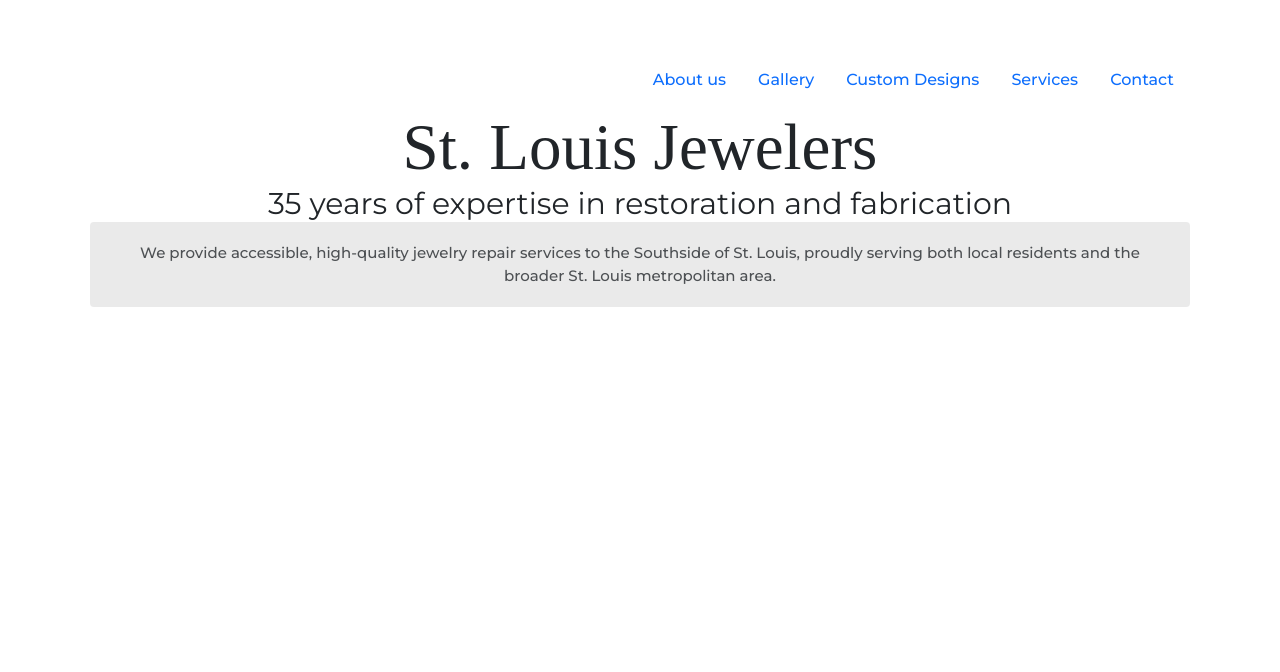
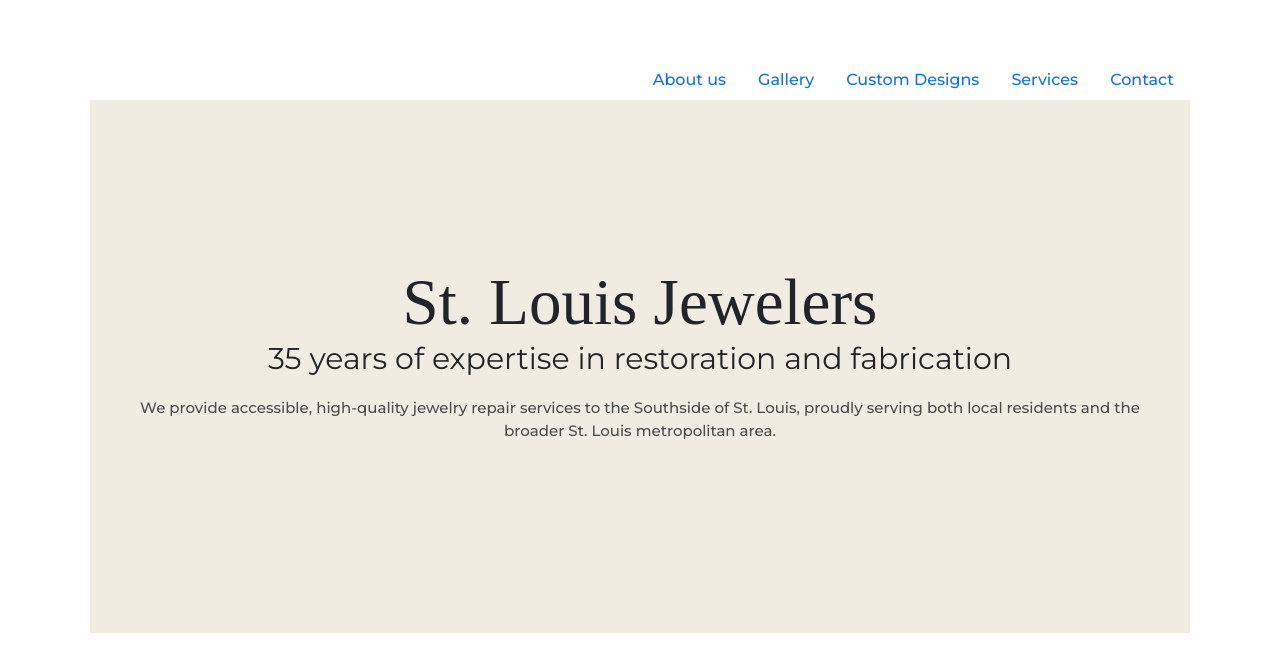
Before and after one commit to dtobias05/STL-Jewelers, a plain HTML site: page index.html in a window 1280 px wide. Drawn offline with nearby package versions, Linux system fonts and the light colour scheme; a web font is replaced by a local one.

Commit message:
Add hero

```diff
--- a/index.html
+++ b/index.html
@@ -50,6 +50,7 @@
         <a class="nav-link" href="contact-us.html">Contact</a>
       </li>
     </ul>
+    <div class="hero">
       <h1 class="mt-2">St. Louis Jewelers</h1>
       <h2>35 years of expertise in restoration and fabrication</h2>
       <p>
@@ -57,5 +58,6 @@
         Southside of St. Louis, proudly serving both local residents and the
         broader St. Louis metropolitan area.
       </p>
+    </div>
   </body>
 </html>
--- a/style.css
+++ b/style.css
@@ -1,7 +1,11 @@
+:root {
+  --default-font-family: "Montserrat", serif;
+}
+
 body {
   margin: 60px auto;
   max-width: 1100px;
-  font-family: "Montserrat", serif;
+  font-family: var(--default-font-family);
   font-optical-sizing: auto;
   font-weight: 500;
   font-style: normal;
@@ -22,7 +26,7 @@ h1 {
 
 h2 {
   font-size: 30px;
-  font-family: "Montserrat", serif;
+  font-family: var(--default-font-family);
   font-optical-sizing: auto;
   font-weight: 400;
   font-style: normal;
@@ -31,7 +35,6 @@ h2 {
 p {
   font-size: 15px;
   opacity: 0.8;
-  background-color: #e5e5e5;
   padding: 20px;
   border-radius: 4px;
   line-height: 1.5;
@@ -42,3 +45,8 @@ p {
   text-align: center;
   display: block;
 }
+
+.hero {
+  background: #f0ece2;
+  padding: 155px 20px;
+}
```
Lines whose indentation alone changed are shown as unchanged.
